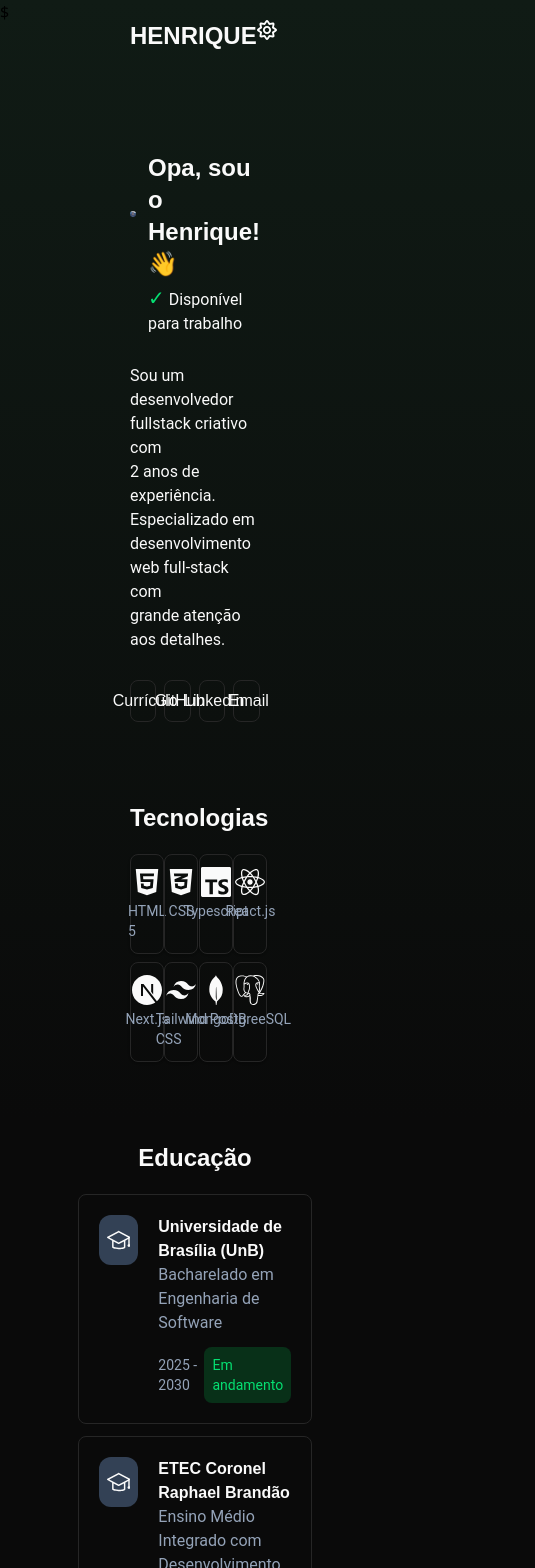
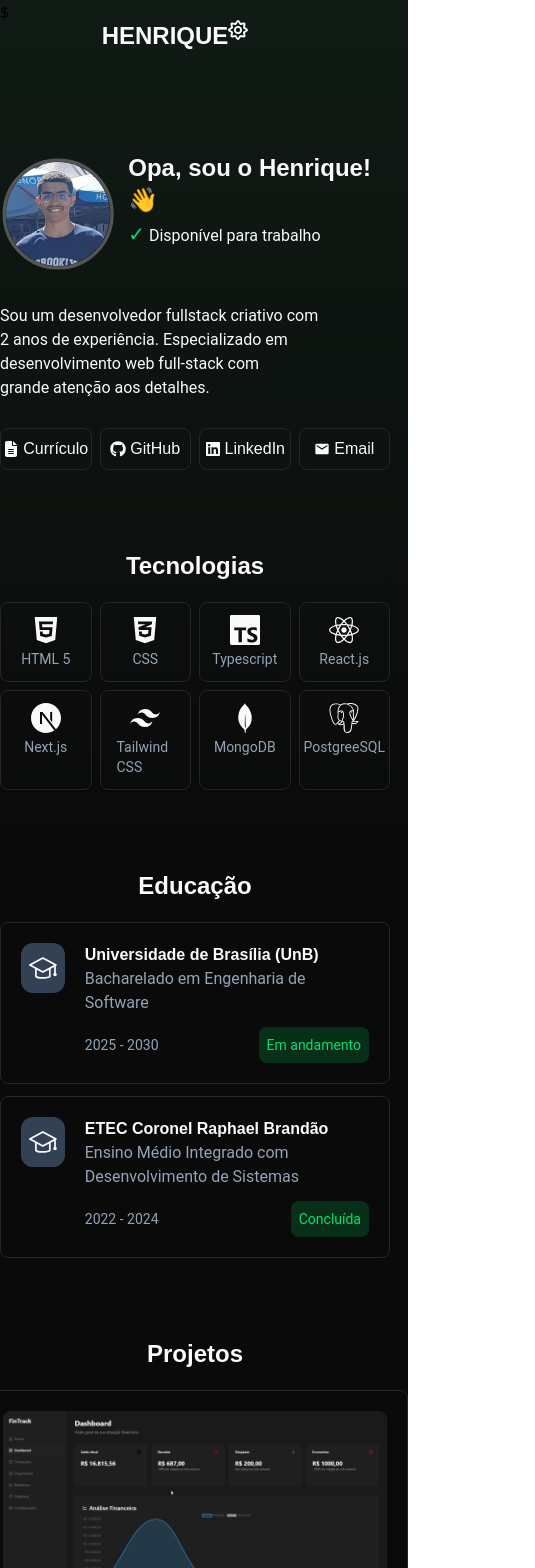
Before and after one commit to HenriqueSL15/Portfolio, a Next.js app: page / in a window 390 px wide. Shown: the top 1568 px of the page, 535 px wide, since content can reach past the window. Built offline with nearby package versions, Linux system fonts and the light colour scheme.

Commit message:
feat: update layout widths for responsive design
Replaced fixed min/max width classes with responsive width classes (xl, lg, sm breakpoints) in AboutMe, Education, Header, Projects, and Technologies components to improve layout adaptability across different screen sizes.

```diff
--- a/src/components/AboutMe.tsx
+++ b/src/components/AboutMe.tsx
@@ -25,7 +25,7 @@ export function AboutMe() {
   };
 
   return (
-    <div className="min-w-1/3 max-w-1/3 flex flex-col gap-7">
+    <div className="xl:min-w-1/3 xl:max-w-1/3 lg:min-w-2/4 lg:max-w-2/4 sm:min-w-7/10 sm:max-w-7/10  flex flex-col gap-7">
       <div className="flex gap-3 justify-start w-full">
         <AboutMeImage hovered={hovered} setHovered={setHovered} />
         {/* Introdução */}
--- a/src/components/Education.tsx
+++ b/src/components/Education.tsx
@@ -18,8 +18,8 @@ export function Education() {
   ];
 
   return (
-    <div className="min-w-1/3 max-w-1/3 flex flex-col items-center">
-      <h1 className="text-2xl font-semibold mb-5 font-montserrat text-primary">
+    <div className="flex flex-col xl:min-w-1/3 xl:max-w-1/3 lg:min-w-2/4 lg:max-w-2/4 sm:min-w-7/10 sm:max-w-7/10">
+      <h1 className="text-2xl font-semibold mb-5 font-montserrat text-primary text-center">
         Educação
       </h1>
       <div className="flex flex-col gap-3">
--- a/src/components/Header.tsx
+++ b/src/components/Header.tsx
@@ -4,7 +4,7 @@ import { ThemeToggle } from "@/components/ThemeToggle";
 
 export function Header() {
   return (
-    <div className="w-1/3 flex justify-between py-5">
+    <div className="xl:min-w-1/3 xl:max-w-1/3 lg:min-w-2/4 lg:max-w-2/4 sm:min-w-7/10 sm:max-w-7/10 flex justify-between py-5">
       <h1 className={`font-bold text-2xl font-montserrat text-primary`}>
         HENRIQUE
       </h1>
--- a/src/components/Projects.tsx
+++ b/src/components/Projects.tsx
@@ -26,7 +26,7 @@ export function Projects() {
   ];
 
   return (
-    <div className="min-w-1/3 max-w-1/3">
+    <div className="xl:min-w-1/3 xl:max-w-1/3 lg:min-w-2/4 lg:max-w-2/4 sm:min-w-7/10 sm:max-w-7/10">
       <h1 className=" text-2xl font-semibold mb-5 font-montserrat text-center text-primary">
         Projetos
       </h1>
--- a/src/components/Technologies.tsx
+++ b/src/components/Technologies.tsx
@@ -61,7 +61,7 @@ export function Technologies() {
   ];
 
   return (
-    <div className="flex flex-col min-w-1/3 max-w-1/3">
+    <div className="flex flex-col xl:min-w-1/3 xl:max-w-1/3 lg:min-w-2/4 lg:max-w-2/4 sm:min-w-7/10 sm:max-w-7/10">
       <h1 className="text-center font-semibold text-2xl mb-5 font-montserrat text-primary">
         Tecnologias
       </h1>
```
